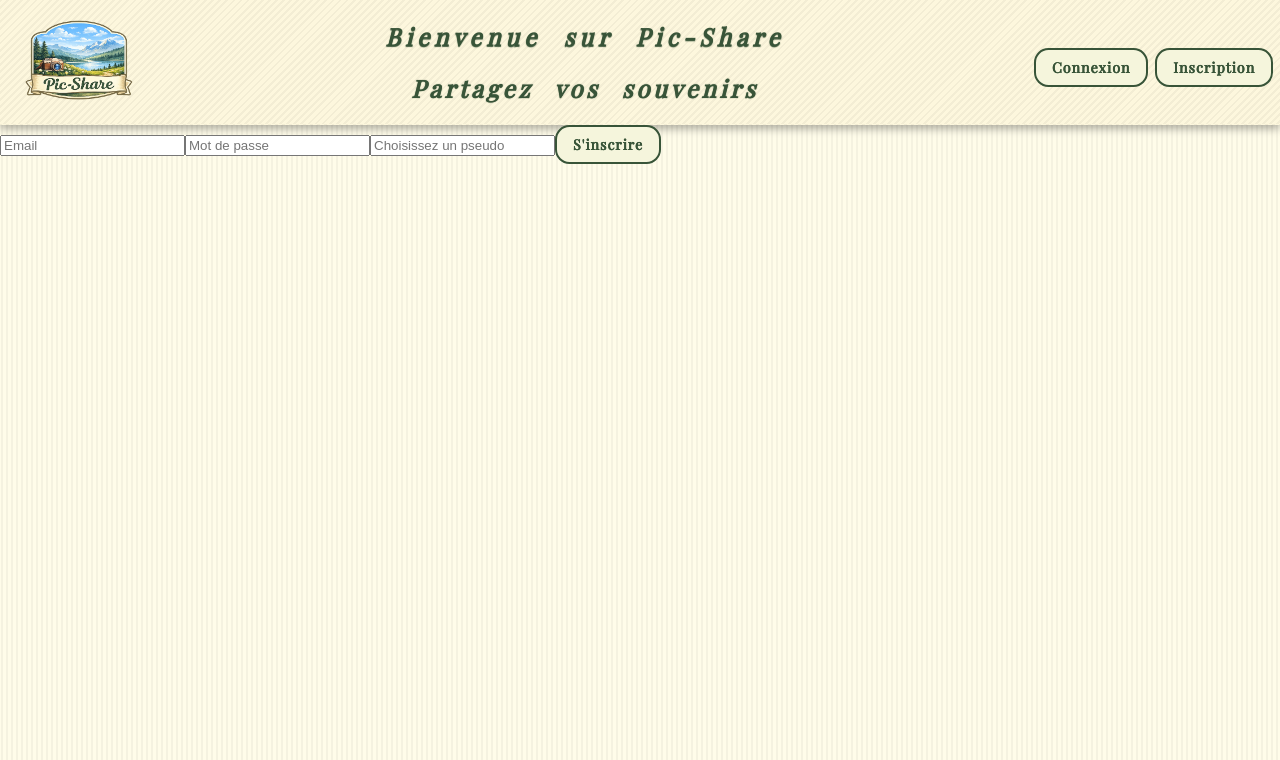
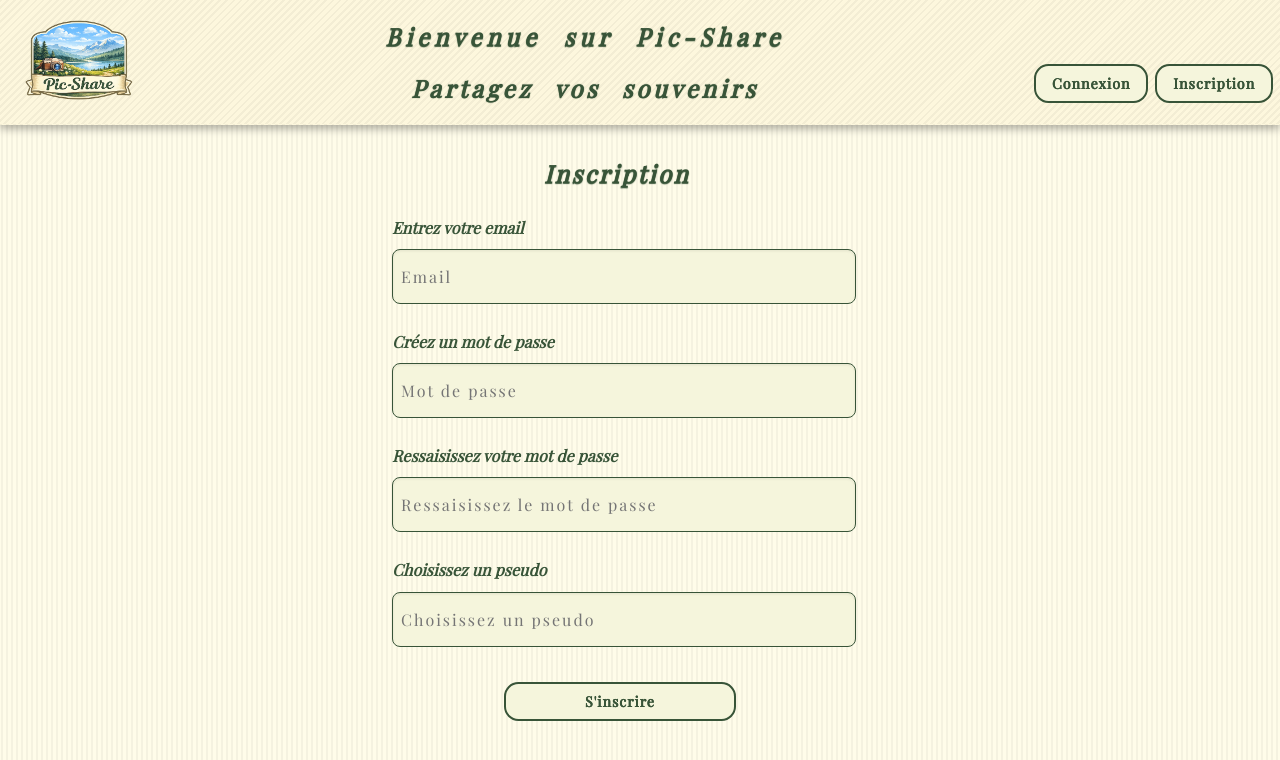
Before and after one commit to Anturiasgit/Pic-Share-frontend, a React (Vite) app: page /inscription in a window 1280 px wide. Shown: the top 760 px of the page. Built offline with nearby package versions, Linux system fonts and the light colour scheme; a web font is replaced by a local one.

Commit message:
inscription page finished

```diff
--- a/src/App.css
+++ b/src/App.css
@@ -50,3 +50,43 @@ button:active {
     color: var(--color-bg-button);
     transform: translateY(4px);
 }
+
+ form {
+    margin-left: 24.5rem;
+    display: flex;
+    flex-direction: column;
+    width: 30rem;
+    height: 17.5rem;
+    justify-content: space-evenly;
+}
+
+form input {
+    padding: 1rem 0.5rem;
+    border: none;
+    font-family: var(--font-main);
+    background-color: var(--color-bg-button);
+    border: 1.5px solid var(--color-primary);
+    border-radius: 8px;
+    font-size: 16px;
+    letter-spacing: 2px;
+    color: var(--color-primary);
+    transition: all 0.3s ease;
+    box-shadow: inset 0 1px 3px rgba(0,0,0,0.08);
+}
+
+.input:focus {
+  outline: none;
+  border-color: var(--color-primary);
+  box-shadow: 0 0 0 3px rgba(94,124,99,0.2);
+}
+
+button[type="submit"] {
+    margin-left: 7rem;
+    width: 50%;
+}
+
+label {
+    margin-top: 0.5rem;
+    margin-bottom: -0.5rem;
+    font-weight: 600;
+}
--- a/src/pages/Connexion/Connexion.css
+++ b/src/pages/Connexion/Connexion.css
@@ -9,37 +9,3 @@
     font-weight: 500;
     margin: 2rem 0 0.5rem 34rem;
 }
-
-.connexion-form {
-    margin-left: 24.5rem;
-    display: flex;
-    flex-direction: column;
-    width: 30rem;
-    height: 17.5rem;
-    justify-content: space-evenly;
-}
-
-.connexion-form input {
-    padding: 1rem 0.5rem;
-    border: none;
-    font-family: var(--font-main);
-    background-color: var(--color-bg-button);
-    border: 1.5px solid var(--color-primary);
-    border-radius: 8px;
-    font-size: 16px;
-    letter-spacing: 2px;
-    color: var(--color-primary);
-    transition: all 0.3s ease;
-    box-shadow: inset 0 1px 3px rgba(0,0,0,0.08);
-}
-
-.input:focus {
-  outline: none;
-  border-color: var(--color-primary);
-  box-shadow: 0 0 0 3px rgba(94,124,99,0.2);
-}
-
-.connexion-button {
-    margin-left: 7rem;
-    width: 50%;
-}
--- a/src/pages/Inscription/Inscription.css
+++ b/src/pages/Inscription/Inscription.css
@@ -0,0 +1,21 @@
+.inscription-section .inscription-title {
+    margin-left: 35rem;
+}
+
+.inscription-section .inscription-title {
+    text-shadow: 0 1px 1px var(--color-primary);
+    letter-spacing: 0.15em;
+    word-spacing: 0.2em;
+    font-weight: 500;
+    margin: 2rem 0 0.5rem 34rem;
+}
+
+form {
+    justify-content: space-between;
+    height: 32rem;
+    width: 29rem;
+}
+
+button {
+    margin-top: 1rem;
+}
--- a/src/pages/Inscription/Inscription.jsx
+++ b/src/pages/Inscription/Inscription.jsx
@@ -3,7 +3,8 @@ import './Inscription.css'
 
 function Inscription () {
     const [email, setEmail] = useState("");
-    const [password, setPassword] = useState("");
+    const [password1, setPassword1] = useState("");
+    const [password2, setPassword2] = useState("");
     const [pseudo, setPseudo] = useState("");
 
         const handleSignIn = async (e) => {
@@ -27,7 +28,12 @@ function Inscription () {
 
         return(
             <section className="inscription-section">
+                <div className="inscription-title">
+                    <h2 className="title">Inscription</h2>
+                </div>
+
                   <form onSubmit={handleSignIn}>
+                 <label htmlFor="email">Entrez votre email</label>
                 <input
                     type="email"
                     placeholder="Email"
@@ -35,13 +41,23 @@ function Inscription () {
                     onChange={(e) => setEmail(e.target.value)}
                 />
 
+                <label htmlFor="password1">Créez un mot de passe</label>
                 <input
                     type="password"
                     placeholder="Mot de passe"
-                    value={password}
-                    onChange={(e) => setPassword(e.target.value)}
+                    value={password1}
+                    onChange={(e) => setPassword1(e.target.value)}
                 />
 
+                <label htmlFor="password2">Ressaisissez votre mot de passe</label>
+                <input
+                    type="password"
+                    placeholder="Ressaisissez le mot de passe"
+                    value={password2}
+                    onChange={(e) => setPassword2(e.target.value)}
+                />
+
+                 <label htmlFor="pseudo">Choisissez un pseudo</label>
                  <input
                     type="text"
                     placeholder="Choisissez un pseudo"
```
